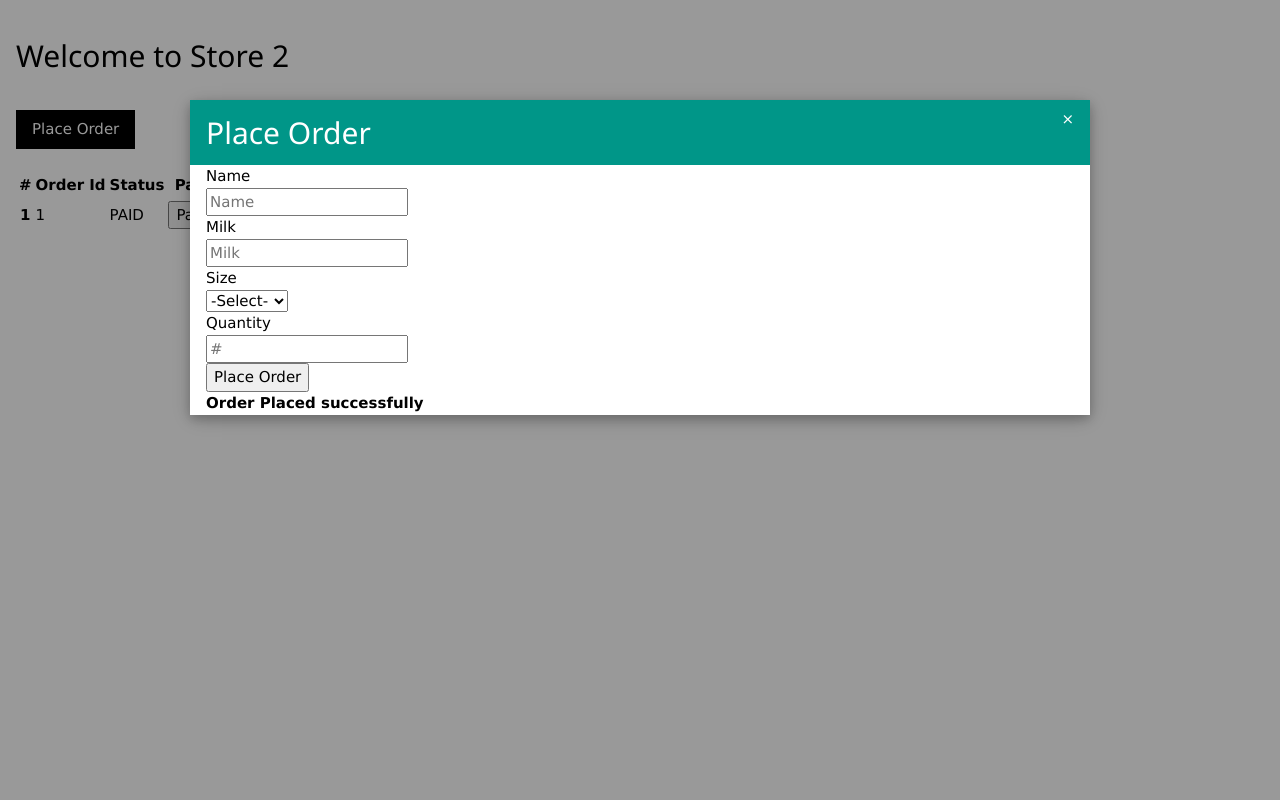
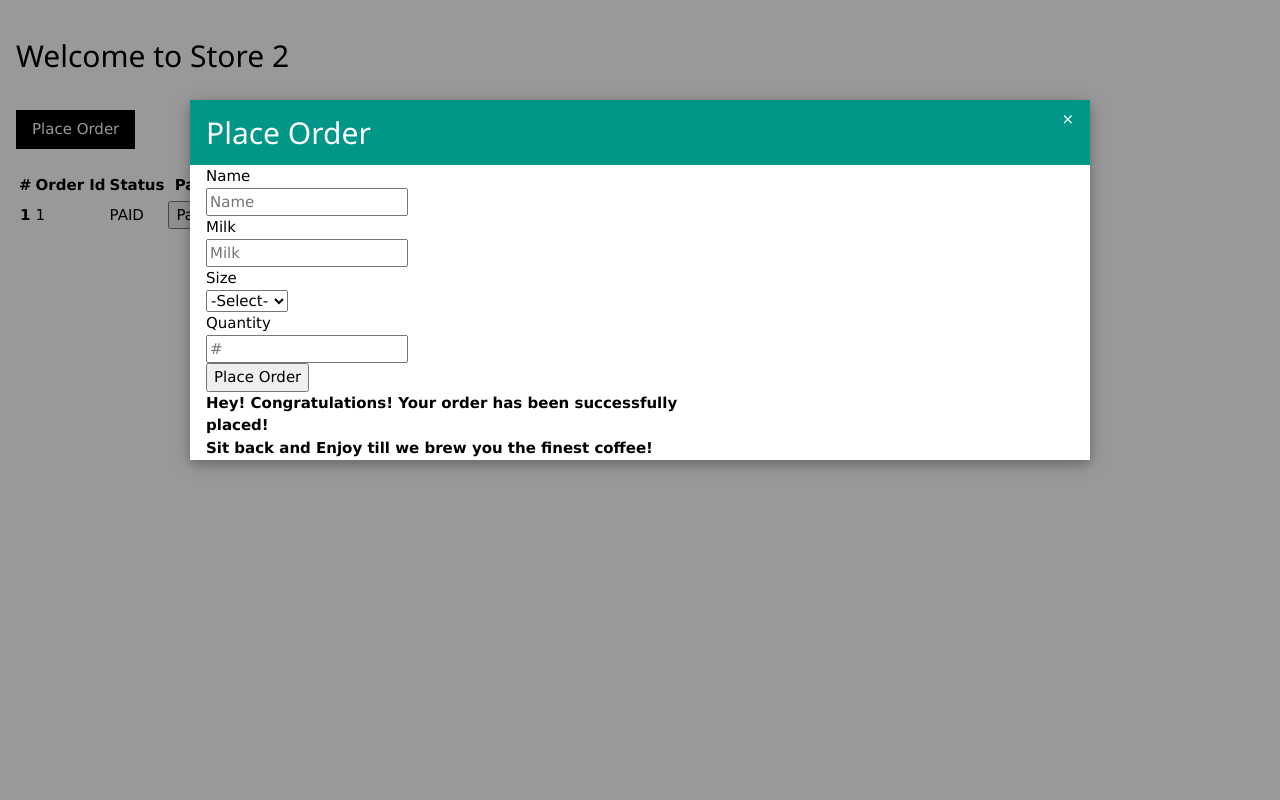
Before and after one commit to Sagar-Mane/cloudbucks, a Flask app: template src/portal/public/Templates/store2.html in a window 1280 px wide, after a click on "Place Order". Run offline with Flask 2, Linux system fonts and the light colour scheme; the template is opened without the code that fills it: most values are stand-ins (such as "Sample title", 1, 10 or a date in 2020).

Commit message:
managed the page reload and feedback in placeorder

```diff
--- a/src/portal/public/Templates/store2.html
+++ b/src/portal/public/Templates/store2.html
@@ -3,24 +3,32 @@
 
 <meta name="viewport" content="width=device-width, initial-scale=1">
 <link rel="stylesheet" href="https://www.w3schools.com/w3css/4/w3.css">
+
 <body ng-init="getOrders()">
+
 <!-- Place Order-->
 <div class="w3-container">
     <br>
     <h2>Welcome to Store 2</h2>
     <!-----Place Order-------------------------------------------------------------------------------------------------------------------------->
     <br>
-    <button onclick="document.getElementById('id01').style.display='block'" class="w3-button w3-black w3-hover-red">
+    <button onclick="document.getElementById('id01').style.display='block';" class="w3-button w3-black w3-hover-red">
         Place Order
     </button>
 
     <div id="id01" class="w3-modal">
+
         <div class="w3-modal-content w3-card-4">
+
             <header class="w3-container w3-teal">
-                <span onclick="document.getElementById('id01').style.display='none'"
+
+                <span onclick="document.getElementById('id01').style.display='none'; location.reload()"
                       class="w3-button w3-display-topright">&times;</span>
+
                 <h2>Place Order</h2>
+
             </header>
+
             <!-- Place Order Pop Up -->
             <div class="w3-container">
                 <div class="container">
@@ -45,6 +53,7 @@
                                            class="form-control input-md" required="">
                                 </div>
                             </div>
+
                             <!-- Size-->
                             <div class="form-group">
                                 <label class="col-md-4 control-label">Size</label>
@@ -66,27 +75,41 @@
                                            required="" ng-model="quantity">
                                 </div>
                             </div>
+
                             <!--Button place order-->
                             <div class="form-group">
                                 <label class="col-md-4 control-label"></label>
+
                                 <div class="col-sm-3">
-                                    <button id="submit" onclick="document.getElementById('id01').style.display='none'" ng-click="placeOrder()">Place Order</button>
+                                    <button id="submit" ng-click="placeOrder()">Place Order</button>
+	                            <div class="alert alert-danger" ng-hide="place_order_flag">
+	                                <strong>Hey! Congratulations! Your order has been successfully<br> placed! <br>
+	                                Sit back and Enjoy till we brew you the finest coffee!</strong>
 	                            </div>
                                 </div>
+
+ 	                        <div class="col-md-5">
+
+	                        </div>
+
+                            </div>
                         </form>
-                        <div class="col-md-6">
-                            <div class="alert alert-success" ng-hide="success">
-                                <strong>Order Placed successfully</strong>
-                            </div>
-                        </div>
+
                     </div>
 
                 </div>
             </div>
         </div>
     </div>
+
+
+
+
     <!-----Place Order-------------------------------------------------------------------------------------------------------------------------->
     <br><br>
+
+  	<div>
+
     	<table class="table table-hover">
         	<thead>
         	<tr>
@@ -117,6 +140,11 @@
         	</tbody>
     	</table>
 
+			<!--     	<div class="alert place_order_flag" ng-hide="place_order_flag">
+			<strong>Hey! Congratulations! Your order has been successfully placed! Sit back and Enjoy till we bre you the finest coffee!</strong>
+		</div> -->
+		</div>
+
 </div>
 
 
```
Also changed, not shown: src/portal/public/Angular/main.js (+9 -1 lines). Lines whose indentation alone changed are shown as unchanged.
